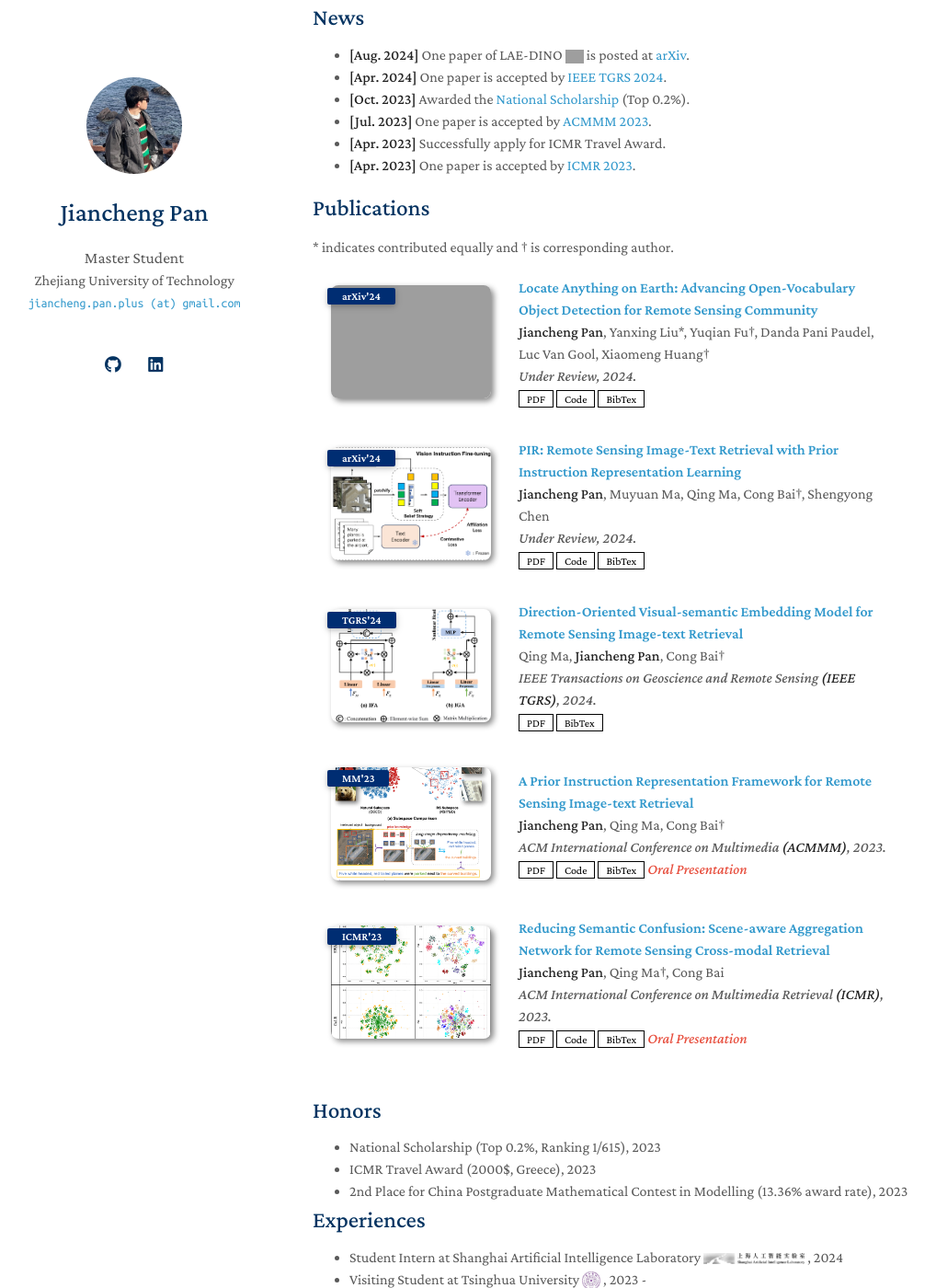
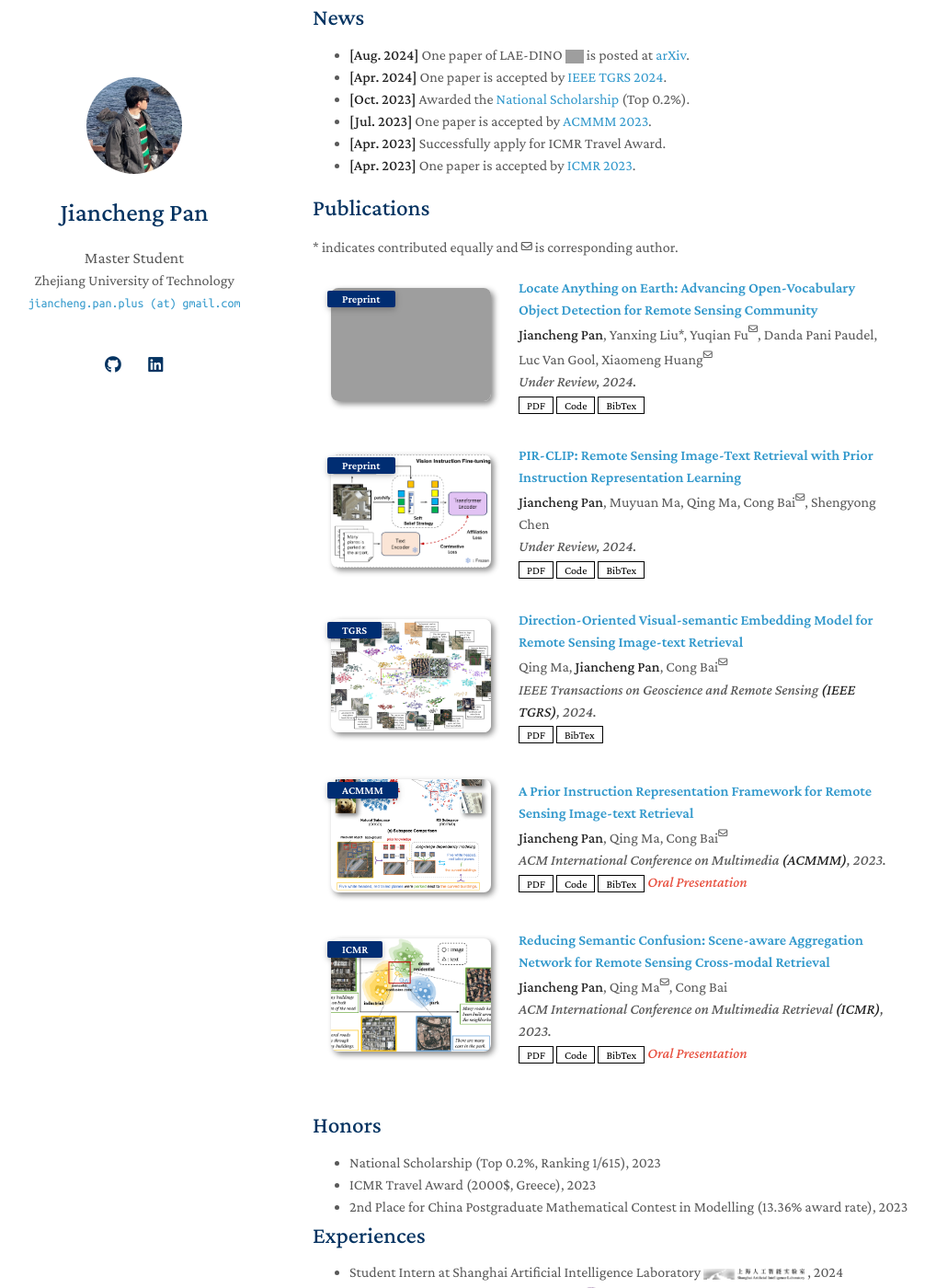
Before and after one commit to jaychempan/jaychempan.github.io, a Jekyll site: the page built from index.md, in a window 1280 px wide and 1400 px high, scrolled down 378 px. Shown: the whole window at 92% size, without its empty margins (130-1148 px from the left). Built offline with Jekyll 4.4.1, drawn with Linux system fonts in a browser that asks for light colours; a style sheet for code colours, icons or effects is not loaded; our own code applies the rules of GitHub Pages for plain Markdown files; grey boxes are pictures that could not be loaded.

Commit message:
update website

```diff
--- a/_data/publications.yml
+++ b/_data/publications.yml
@@ -1,17 +1,17 @@
 main:
 
   - title: "Locate Anything on Earth: Advancing Open-Vocabulary Object Detection for Remote Sensing Community"
-    authors: <strong>Jiancheng Pan</strong>, Yanxing Liu&ast;, Yuqian Fu&dagger;, Danda Pani Paudel, Luc Van Gool, Xiaomeng Huang&dagger;
-    conference_short: arXiv'24
+    authors: <strong>Jiancheng Pan</strong>, Yanxing Liu&ast;, Yuqian Fu<sup><i class="fa-regular fa-envelope fa-xs"></i></sup>, Danda Pani Paudel, Luc Van Gool, Xiaomeng Huang<sup><i class="fa-regular fa-envelope fa-xs"></i></sup>
+    conference_short: Preprint
     conference: Under Review, 2024.
     pdf: https://arxiv.org/abs/2405.10160
     code: https://github.com/jaychempan/LAE-DINO/
     bibtex: ./bibx/pan2024pir.html
     image: ./images/papers/lae.png
 
-  - title: "PIR: Remote Sensing Image-Text Retrieval with Prior Instruction Representation Learning"
-    authors: <strong>Jiancheng Pan</strong>, Muyuan Ma, Qing Ma, Cong Bai&dagger;, Shengyong Chen
-    conference_short: arXiv'24
+  - title: "PIR-CLIP: Remote Sensing Image-Text Retrieval with Prior Instruction Representation Learning"
+    authors: <strong>Jiancheng Pan</strong>, Muyuan Ma, Qing Ma, Cong Bai<sup><i class="fa-regular fa-envelope fa-xs"></i></sup>, Shengyong Chen
+    conference_short: Preprint
     conference: Under Review, 2024.
     pdf: https://arxiv.org/abs/2405.10160
     code: https://github.com/jaychempan/PIR-CLIP
@@ -19,16 +19,16 @@ main:
     image: ./images/papers/pir-clip.png
 
   - title: Direction-Oriented Visual-semantic Embedding Model for Remote Sensing Image-text Retrieval
-    authors: Qing Ma, <strong>Jiancheng Pan</strong>, Cong Bai&dagger;
-    conference_short: TGRS'24
+    authors: Qing Ma, <strong>Jiancheng Pan</strong>, Cong Bai<sup><i class="fa-regular fa-envelope fa-xs"></i></sup>
+    conference_short: TGRS
     conference: IEEE Transactions on Geoscience and Remote Sensing <strong>(IEEE TGRS)</strong>, 2024.
     pdf: https://ieeexplore.ieee.org/document/10507076
     bibtex: ./bibx/ma2023direction.html
-    image: ./images/papers/dove.png
+    image: ./images/papers/tgrs-dove.png
 
   - title: A Prior Instruction Representation Framework for Remote Sensing Image-text Retrieval
-    authors: <strong>Jiancheng Pan</strong>, Qing Ma, Cong Bai&dagger;
-    conference_short: MM'23
+    authors: <strong>Jiancheng Pan</strong>, Qing Ma, Cong Bai<sup><i class="fa-regular fa-envelope fa-xs"></i></sup>
+    conference_short: ACMMM
     conference: ACM International Conference on Multimedia <strong>(ACMMM)</strong>, 2023.
     pdf: https://dl.acm.org/doi/10.1145/3581783.3612374
     code: https://github.com/jaychempan/PIR
@@ -37,12 +37,11 @@ main:
     notes: Oral Presentation
 
   - title: "Reducing Semantic Confusion: Scene-aware Aggregation Network for Remote Sensing Cross-modal Retrieval"
-    authors: <strong>Jiancheng Pan</strong>, Qing Ma&dagger;, Cong Bai
-    conference_short: ICMR'23
+    authors: <strong>Jiancheng Pan</strong>, Qing Ma<sup><i class="fa-regular fa-envelope fa-xs"></i></sup>, Cong Bai
+    conference_short: ICMR
     conference: ACM International Conference on Multimedia Retrieval <strong>(ICMR)</strong>, 2023.
     pdf: https://dl.acm.org/doi/abs/10.1145/3591106.3592236
     code: https://github.com/jaychempan/SWAN-pytorch
-    # page: https://class-il.mpi-inf.mpg.de/mnemonics/
     bibtex: ./bibx/pan2023reducing.html
     notes: Oral Presentation
-    image: ./images/papers/icmr-swan.png
+    image: ./images/papers/icmr-swan2.png
--- a/_includes/publications.md
+++ b/_includes/publications.md
@@ -2,7 +2,7 @@
 
 <div class="publications">
 <ol class="bibliography">
-<p>&ast; indicates contributed equally and &dagger; is corresponding author.</p>
+<p>&ast; indicates contributed equally and <i class="fa-regular fa-envelope fa-xs"></i> is corresponding author.</p>
 {% for link in site.data.publications.main %}
 
 <li>
```
Also changed, not shown: images/papers/icmr-swan2.png (added), images/papers/tgrs-dove.png (added).
